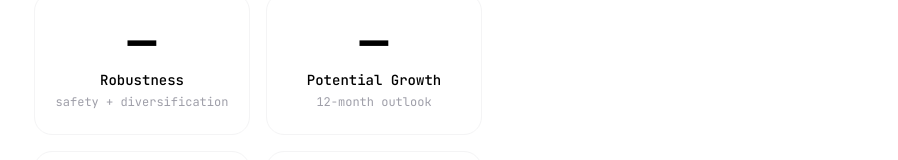
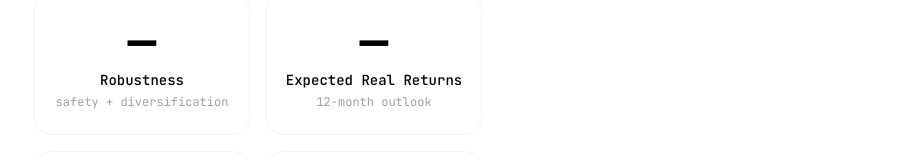
Before and after one commit to JackforJacks/equity, a Next.js app: page /dashboard in a window 1280 px wide. Shown: the part 379-539 px from the top of the page, without its empty margins (382-1280 px from the left). Built offline with nearby package versions, Linux system fonts and the light colour scheme; no server answers.

Commit message:
Rename Potential Growth to Expected Real Returns

```diff
--- a/app/dashboard/page.tsx
+++ b/app/dashboard/page.tsx
@@ -152,7 +152,7 @@ export default function Dashboard() {
           </div>
           <div className="flex flex-col items-center gap-1 rounded-2xl border border-zinc-100 py-6 dark:border-zinc-900">
             <span className="text-5xl font-bold text-black dark:text-white">—</span>
-            <span className="text-sm font-medium text-black dark:text-white">Potential Growth</span>
+            <span className="text-sm font-medium text-black dark:text-white">Expected Real Returns</span>
             <span className="text-xs text-zinc-400">12-month outlook</span>
           </div>
           <div className="flex flex-col items-center gap-1 rounded-2xl border border-zinc-100 py-6 dark:border-zinc-900">
```
